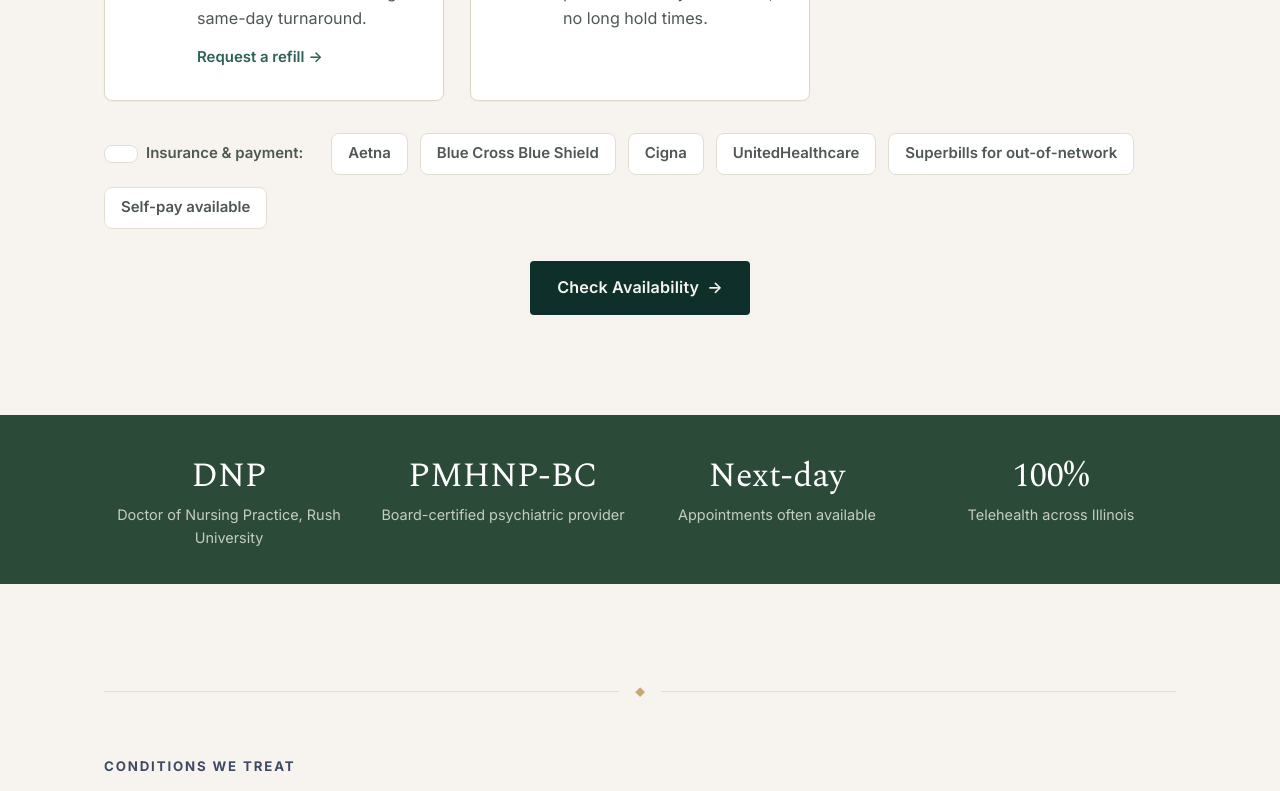
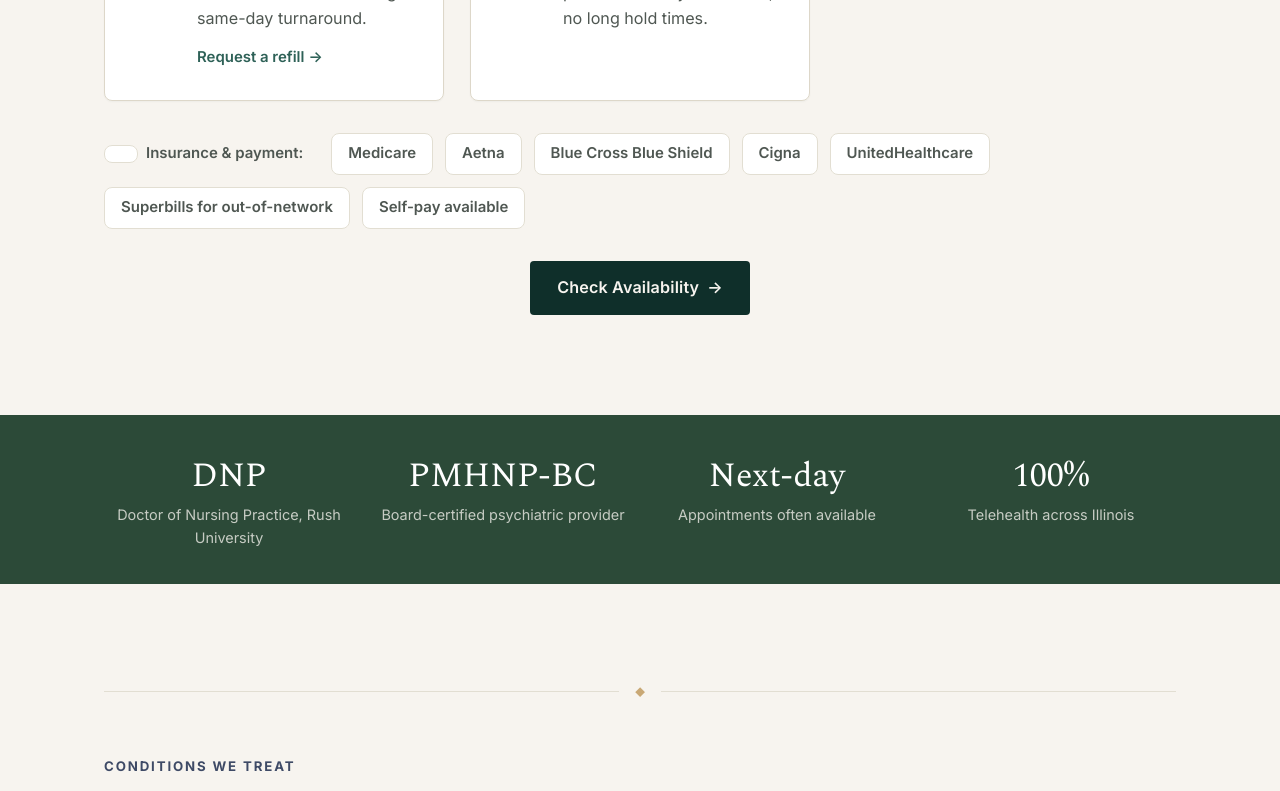
Before and after one commit to eoforidanso/emmanus, a React (Vite) app: page / in a window 1280 px wide. Shown: the part 1560-2351 px from the top of the page. Built offline with nearby package versions, Linux system fonts and the light colour scheme.

Commit message:
Add Medicare to accepted insurance
Listed first, ahead of commercial payers. Flows to both the Home
insurance strip and the footer, which share the same INSURERS list.

Co-Authored-By: Claude Fable 5 <noreply@anthropic.com>

```diff
--- a/src/data.js
+++ b/src/data.js
@@ -51,6 +51,7 @@ export const CONDITIONS = [
 ];
 
 export const INSURERS = [
+  "Medicare",
   "Aetna",
   "Blue Cross Blue Shield",
   "Cigna",
```
